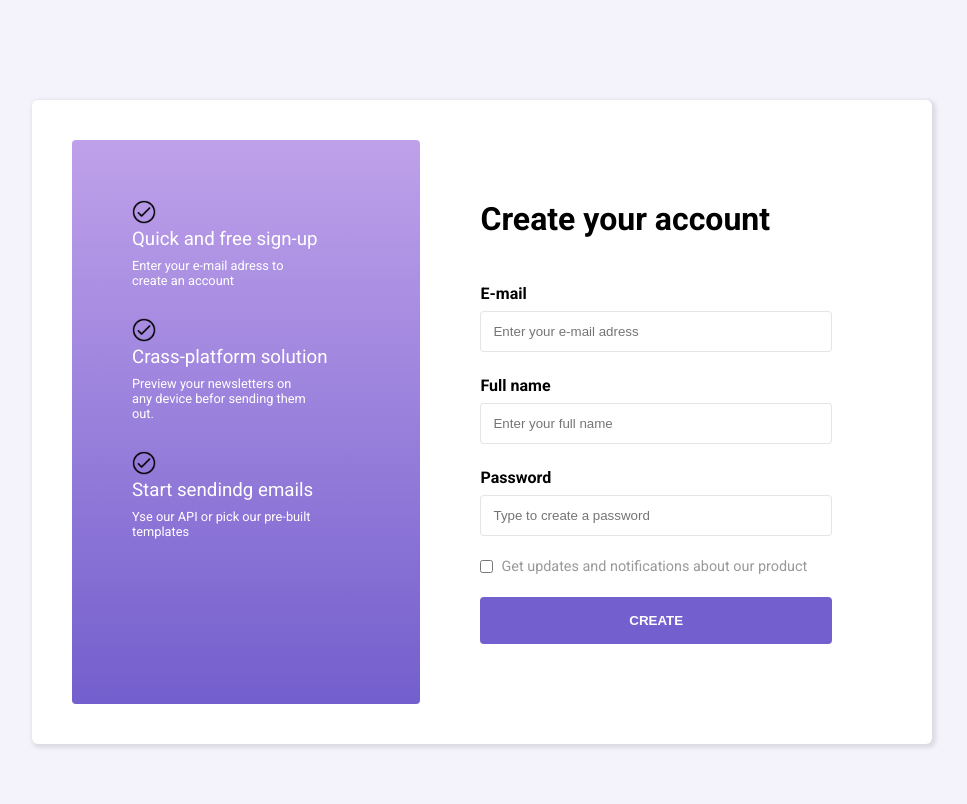
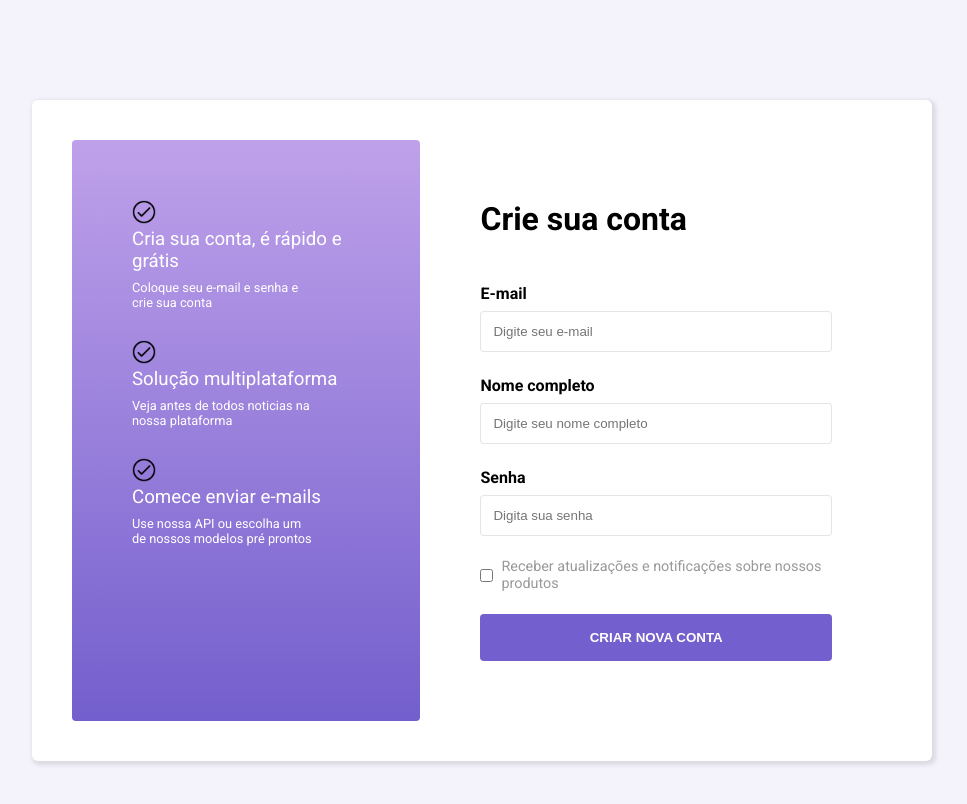
Before and after one commit to pablohpaiva22/validacao-de-formulario, a plain HTML site: page index.html in a window 1280 px wide. Shown: the whole page, without its empty margins (158-1125 px from the left). Drawn offline with Linux system fonts and the light colour scheme.

Commit message:
traduzindo

```diff
--- a/index.html
+++ b/index.html
@@ -4,7 +4,7 @@
         <meta charset="UTF-8">
         <meta http-equiv="X-UA-Compatible" content="IE=edge">
         <meta name="viewport" content="width=device-width, initial-scale=1.0">
-        <title>Form validation</title>
+        <title>Validação de Formulário</title>
         <link rel="preconnect" href="https://fonts.googleapis.com">
         <link rel="preconnect" href="https://fonts.gstatic.com" crossorigin>
         <link rel="stylesheet" href="https://fonts.googleapis.com/css2?family=Roboto:wght@400;700&display=swap">
@@ -16,48 +16,48 @@
             <div class="information">
                 <div class="information-box">
                     <img src="./img/icons8-check-64.png" alt="">
-                    <h3>Quick and free sign-up</h3>
-                    <p>Enter your e-mail adress to create an account</p>
+                    <h3>Cria sua conta, é rápido e grátis</h3>
+                    <p>Coloque seu e-mail e senha e crie sua conta</p>
                     <p></p>
                 </div>
                 <div class="information-box">
                     <img src="./img/icons8-check-64.png" alt="">
-                    <h3>Crass-platform solution</h3>
-                    <p>Preview your newsletters on any device befor sending them out.</p>
+                    <h3>Solução multiplataforma</h3>
+                    <p>Veja antes de todos noticias na nossa plataforma</p>
                 </div>
                 <div class="information-box">
                     <img src="./img/icons8-check-64.png" alt="">
-                    <h3>Start sendindg emails</h3>
-                    <p>Yse our API or pick our pre-built templates</p>
+                    <h3>Comece enviar e-mails</h3>
+                    <p>Use nossa API ou escolha um de nossos modelos pré prontos</p>
                 </div>
            </div>
 
            <form class="form" action="./" novalidate>
-               <h1>Create your account</h1>
+               <h1>Crie sua conta</h1>
 
                <label for="email">E-mail</label>
-               <input type="email" id="email" name="email" placeholder="Enter your e-mail adress">
+               <input type="email" id="email" name="email" placeholder="Digite seu e-mail">
                <div class="emailValidation">Preencha este campo</div>
                <div class="emailValidation1">Necessário ' .com '</div>
                <div class="emailValidation2">Necessário '@'</div>
                <div class="emailValidation3">Esse campo não pode possuir espaços</div>
                <div class="emailValidation4">Formato inválido</div>
 
-               <label for="name">Full name</label>
-               <input type="text" id="name" name="name" placeholder="Enter your full name">
+               <label for="name">Nome completo</label>
+               <input type="text" id="name" name="name" placeholder="Digite seu nome completo">
                <div class="nameValidation">Preencha este campo</div>
 
-               <label for="password">Password</label>
-               <input type="password" id="password" name="password" placeholder="Type to create a password">
+               <label for="password">Senha</label>
+               <input type="password" id="password" name="password" placeholder="Digita sua senha">
                <div class="passValidation">Preencha este campo</div>
 
                <div class="checkbox-box">
                     <input type="checkbox" id="checkbox" name="checkbox">
-                    <label for="checkbox" id="checkbox-label">Get updates and notifications about our product</label>
+                    <label for="checkbox" id="checkbox-label">Receber atualizações e notificações sobre nossos produtos</label>
                 </div>
                 <div class="checkboxValidation">Preencha este campo</div>
 
-               <button>CREATE</button>
+               <button>CRIAR NOVA CONTA</button>
            </form>
         </main>
     </body>
```
Also changed, not shown: scr/name.js (added).
